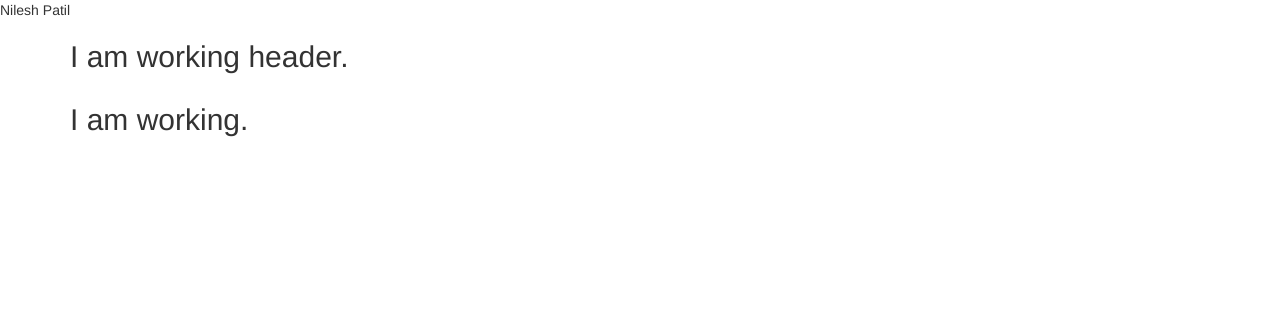
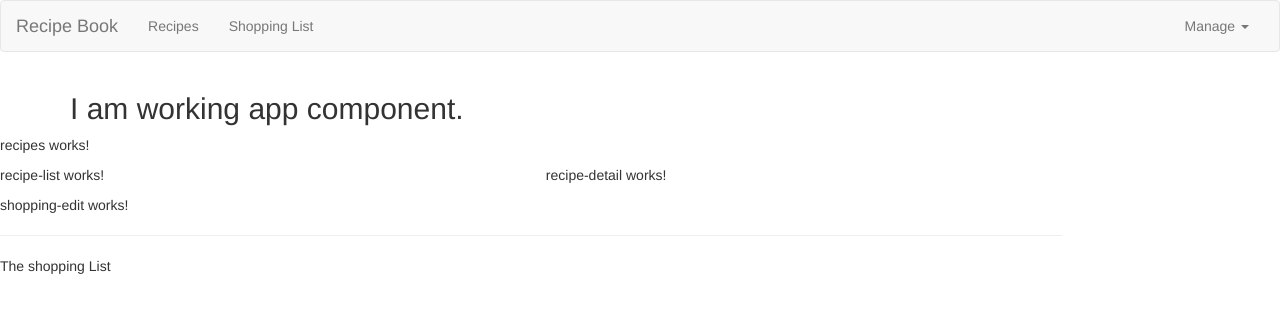
Before and after one commit to NileshSPatil777/shoppingApp, an Angular app in the folder shoppingApp/: page / in a window 1280 px wide. Shown: the top 312 px of the page. Built offline with nearby package versions, Linux system fonts and the light colour scheme.

Commit message:
working header added.component arranged and connected as per requirement.

```diff
--- a/shoppingApp/src/app/app.component.html
+++ b/shoppingApp/src/app/app.component.html
@@ -1,10 +1,11 @@
 <!--The content below is only a placeholder and can be replaced.-->
-<div>Nilesh Patil</div>
-<app-header>Nilesh header</app-header>
+<app-header></app-header>
 <div class="container">
   <div class="row">
   <div class="col-md-12">
-    <h2>I am working.</h2>
+    <h2>I am working app component.</h2>
   </div>
   </div>
 </div>
+<app-recipes></app-recipes>
+<app-shopping-list></app-shopping-list>
--- a/shoppingApp/src/app/header/header.component.html
+++ b/shoppingApp/src/app/header/header.component.html
@@ -1,3 +1,4 @@
+<!--
 <div class="container">
   <div class="row">
     <div class="col-md-12">
@@ -5,3 +6,27 @@
     </div>
   </div>
 </div>
+-->
+<nav class="navbar navbar-default">
+  <div class="container-fluid">
+    <div class="navbar-header">
+      <a href="#" class="navbar-brand">Recipe Book</a>
+    </div>
+    <div class="collapse navbar-collapse">
+      <ul class="nav navbar-nav">
+        <li><a href="#">Recipes</a></li>
+        <li><a href="#">Shopping List</a></li>
+      </ul>
+      <ul class="nav navbar-nav navbar-right">
+        <li class="dropdown">
+          <a href="#" class="dropdown-toggle" role="button">Manage <span class="caret"></span></a>
+
+          <ul class="dropdown-menu">
+            <li><a href="#">Saving Data</a></li>
+            <li><a href="#">Fetching Data</a></li>
+          </ul>
+        </li>
+      </ul>
+    </div>
+  </div>
+</nav>
--- a/shoppingApp/src/app/recipes/recipes.component.html
+++ b/shoppingApp/src/app/recipes/recipes.component.html
@@ -1,3 +1,11 @@
 <p>
   recipes works!
 </p>
+<div class="row">
+  <div class="col-md-5">
+    <app-recipe-list></app-recipe-list>
+  </div>
+  <div class="col-md-7">
+    <app-recipe-detail></app-recipe-detail>
+  </div>
+</div>
--- a/shoppingApp/src/app/shopping-list/shopping-list.component.html
+++ b/shoppingApp/src/app/shopping-list/shopping-list.component.html
@@ -1,3 +1,7 @@
-<p>
-  shopping-list works!
-</p>
+<div class="row">
+  <div class="col-xs-10">
+    <app-shopping-edit></app-shopping-edit>
+    <hr>
+    <p>The shopping List</p>
+  </div>
+</div>
```
